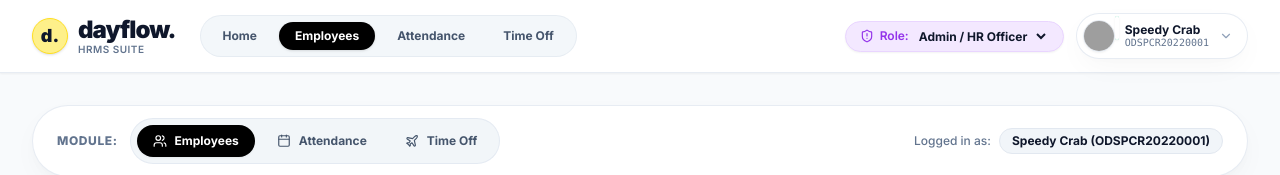
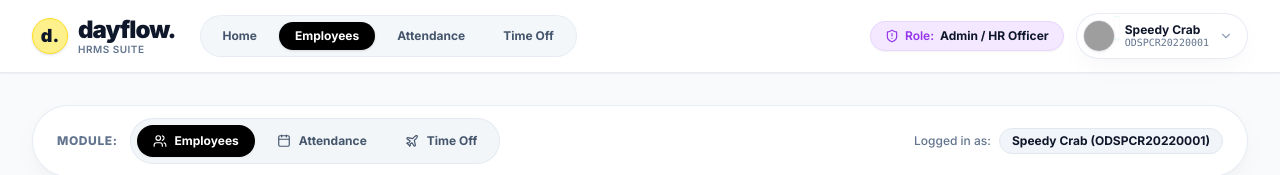
Before and after one commit to KalpakHS/hrms-odoo, a React (Vite) app: page / in a window 1280 px wide. Both pictures are taken after a click on the button "Workspace App →". Shown: the top 175 px of the page. Built offline with nearby package versions, Linux system fonts and the light colour scheme; no server answers; grey boxes are pictures that could not be loaded; a web font is replaced by a local one.

Commit message:
fix(auth): enforce pre-login role selection ONLY and lock post-login role badge to read-only

```diff
--- a/src/components/layout/Header.tsx
+++ b/src/components/layout/Header.tsx
@@ -20,7 +20,6 @@ export const Header: React.FC = () => {
     currentRole,
     activeView,
     setActiveView,
-    switchRole,
     logout,
     checkIn,
     checkOut,
@@ -134,18 +133,13 @@ export const Header: React.FC = () => {
 
         {/* Right Suite: Role Switcher & User Systray Dropdown */}
         <div className="flex items-center gap-3">
-          {/* Soft Lavender Role Switcher */}
+          {/* Static Locked Session Role Badge (Pre-login selection locked) */}
           <div className="hidden sm:flex items-center gap-1.5 bg-[#F3E8FF] border border-[#E9D5FF] px-3.5 py-1.5 rounded-full text-xs shadow-xs">
             <ShieldAlert className="w-3.5 h-3.5 text-[#9333EA]" />
             <span className="text-[#9333EA] font-semibold">Role:</span>
-            <select
-              value={currentRole}
-              onChange={(e) => switchRole(e.target.value as 'admin' | 'employee')}
-              className="bg-transparent font-bold text-slate-900 focus:outline-none cursor-pointer"
-            >
-              <option value="admin">Admin / HR Officer</option>
-              <option value="employee">Standard Employee</option>
-            </select>
+            <span className="font-bold text-slate-900">
+              {currentRole === 'admin' ? 'Admin / HR Officer' : 'Standard Employee'}
+            </span>
           </div>
 
           {/* User Profile Systray Dropdown */}
```
